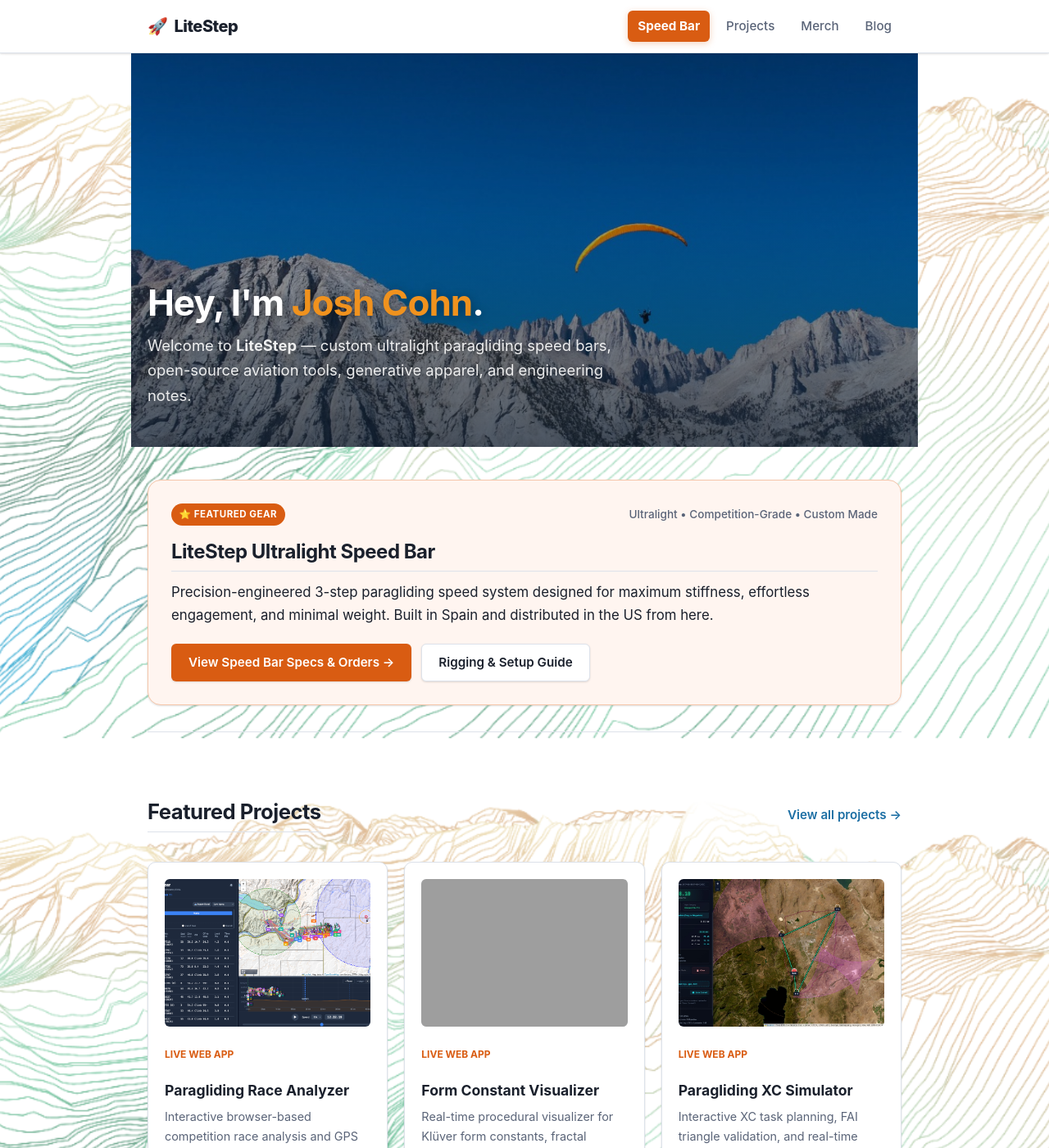
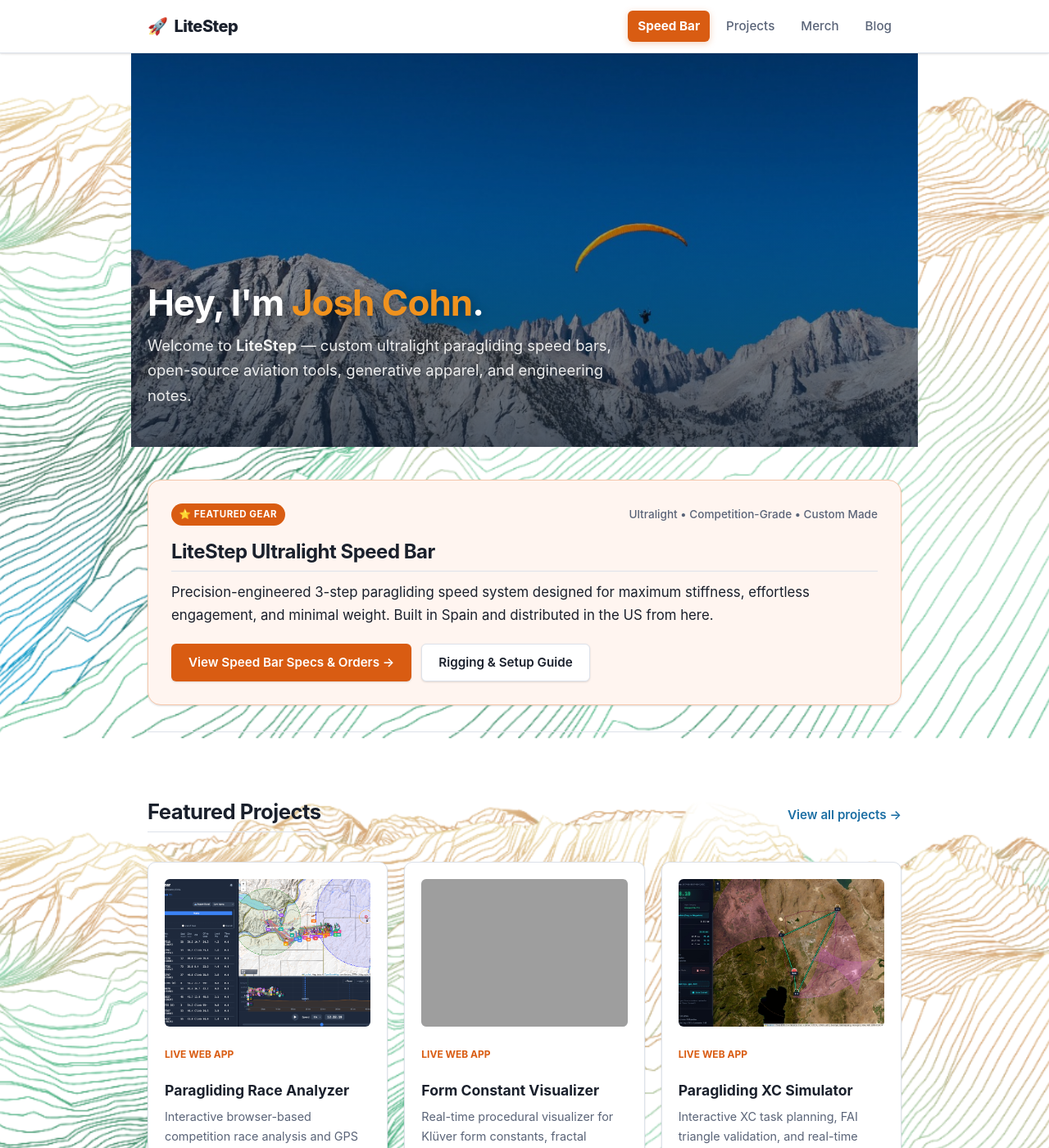
Before and after one commit to jbcohn/litestep.site, a Jekyll site: the page built from index.md, in a window 1280 px wide and 1400 px high. Shown: the whole window at 82% size. Built offline with Jekyll 4.4.1, drawn with Linux system fonts in a browser that asks for light colours; grey boxes are pictures that could not be loaded.

Commit message:
Use user-prepared background image directly byte-for-byte with zero processing

```diff
--- a/assets/css/style.css
+++ b/assets/css/style.css
@@ -32,9 +32,7 @@
 body {
   font-family: -apple-system, BlinkMacSystemFont, "Segoe UI", Roboto, Helvetica, Arial, sans-serif;
   background-color: #ffffff;
-  background-image:
-    linear-gradient(rgba(255, 255, 255, 0.25), rgba(255, 255, 255, 0.25)),
-    url('../images/site_background.png');
+  background-image: url('../images/site_background.png');
   background-repeat: no-repeat;
   background-position: top center;
   background-size: cover;
```
Also changed, not shown: assets/images/site_background.png.
